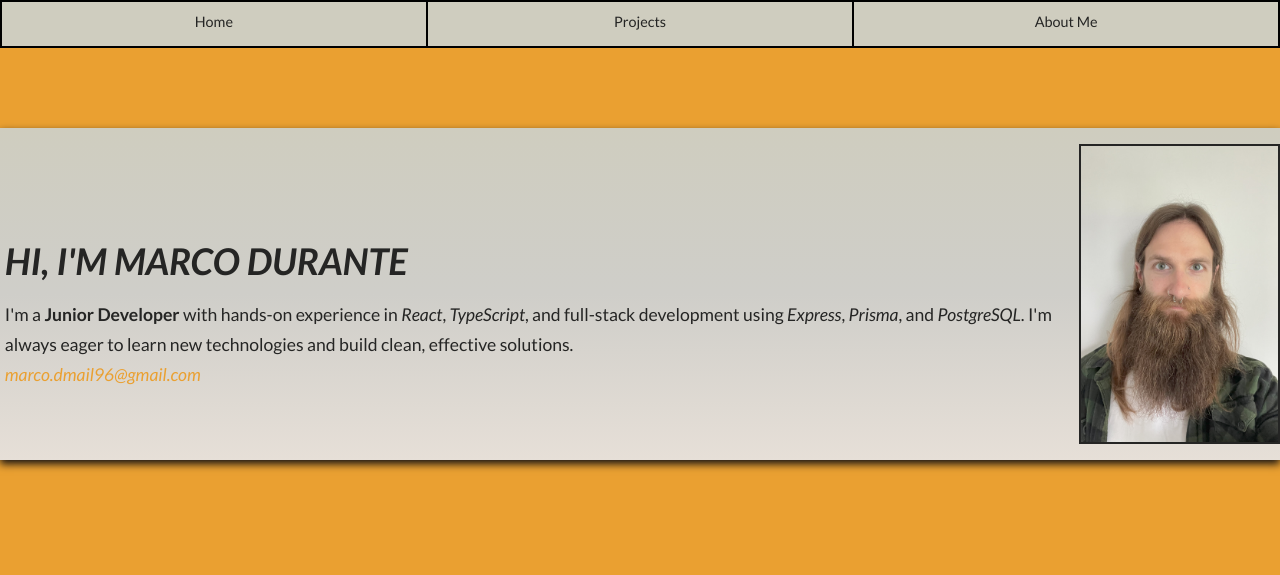
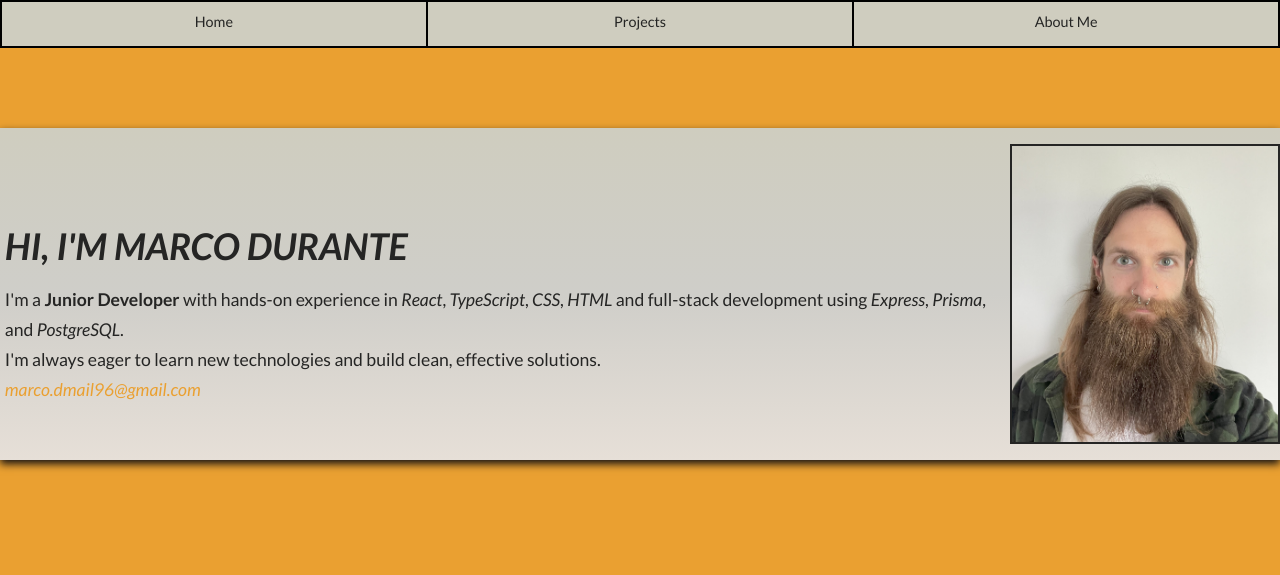
Before and after one commit to marcoD9/marcod9-portfolio, a plain HTML site: page index.html in a window 1280 px wide. Shown: the top 575 px of the page. Drawn offline with Linux system fonts and the light colour scheme; a web font is replaced by a local one.

Commit message:
Update indtroduction <p>

```diff
--- a/index.html
+++ b/index.html
@@ -42,8 +42,9 @@
             <h1 class="name"><em>HI, I'M MARCO DURANTE</em></h1>
             <p class="introduction">
               I'm a <strong>Junior Developer</strong> with hands-on experience
-              in <em>React</em>, <em>TypeScript</em>, and full-stack development
-              using <em>Express</em>, <em>Prisma</em>, and <em>PostgreSQL</em>.
+              in <em>React</em>, <em>TypeScript</em>, <em>CSS</em>,
+              <em>HTML</em> and full-stack development using <em>Express</em>,
+              <em>Prisma</em>, and <em>PostgreSQL</em>.<br />
               I'm always eager to learn new technologies and build clean,
               effective solutions.
               <br />
```
